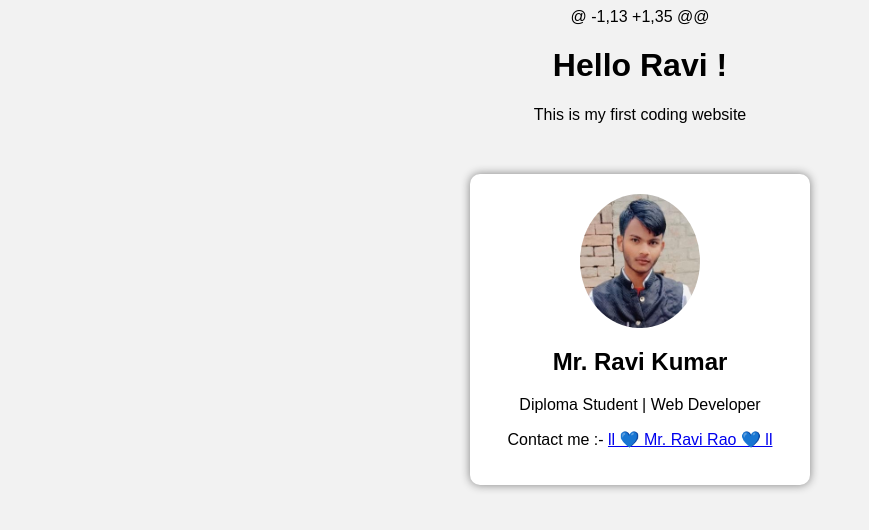
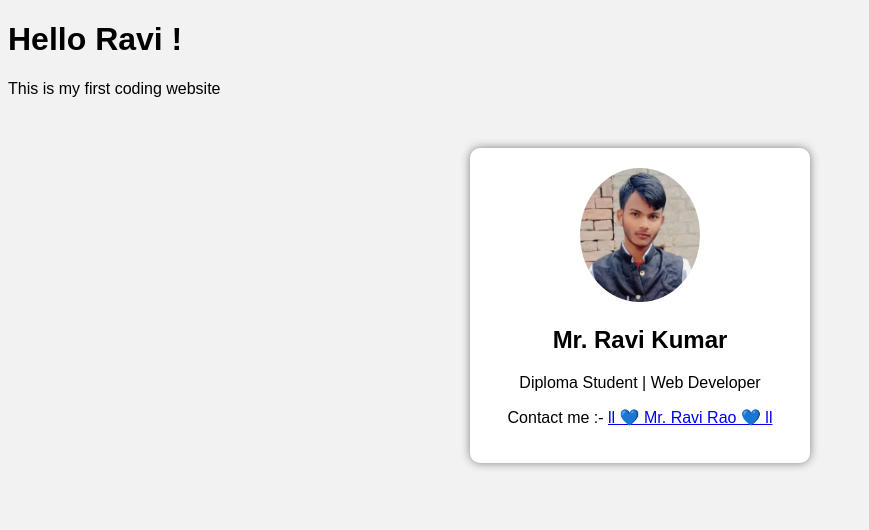
Before and after one commit to ravi20251735-developer/Mr.Ravi-website, a plain HTML site: page index.html in a window 1280 px wide. Shown: the whole page, without its empty margins (0-869 px from the left). Drawn offline with Linux system fonts and the light colour scheme.

Commit message:
Update index.html

```diff
--- a/index.html
+++ b/index.html
@@ -1,4 +1,3 @@
-@ -1,13 +1,35 @@
 <!DOCTYPE html>
 <html lang="en">
 <html>
@@ -27,8 +26,8 @@
     </style>
 </head>
 <body>
-    <h1> Hello Ravi ! </h1>
-    <p> This is my first coding website</p>
+    <h1 style="text-align: left;"> Hello Ravi ! </h1>
+    <p style="text-align: left;"> This is my first coding website</p>
 <div class="card">
     <img src="Profile image.jpg">
     <h2> Mr. Ravi Kumar</h2>
```
